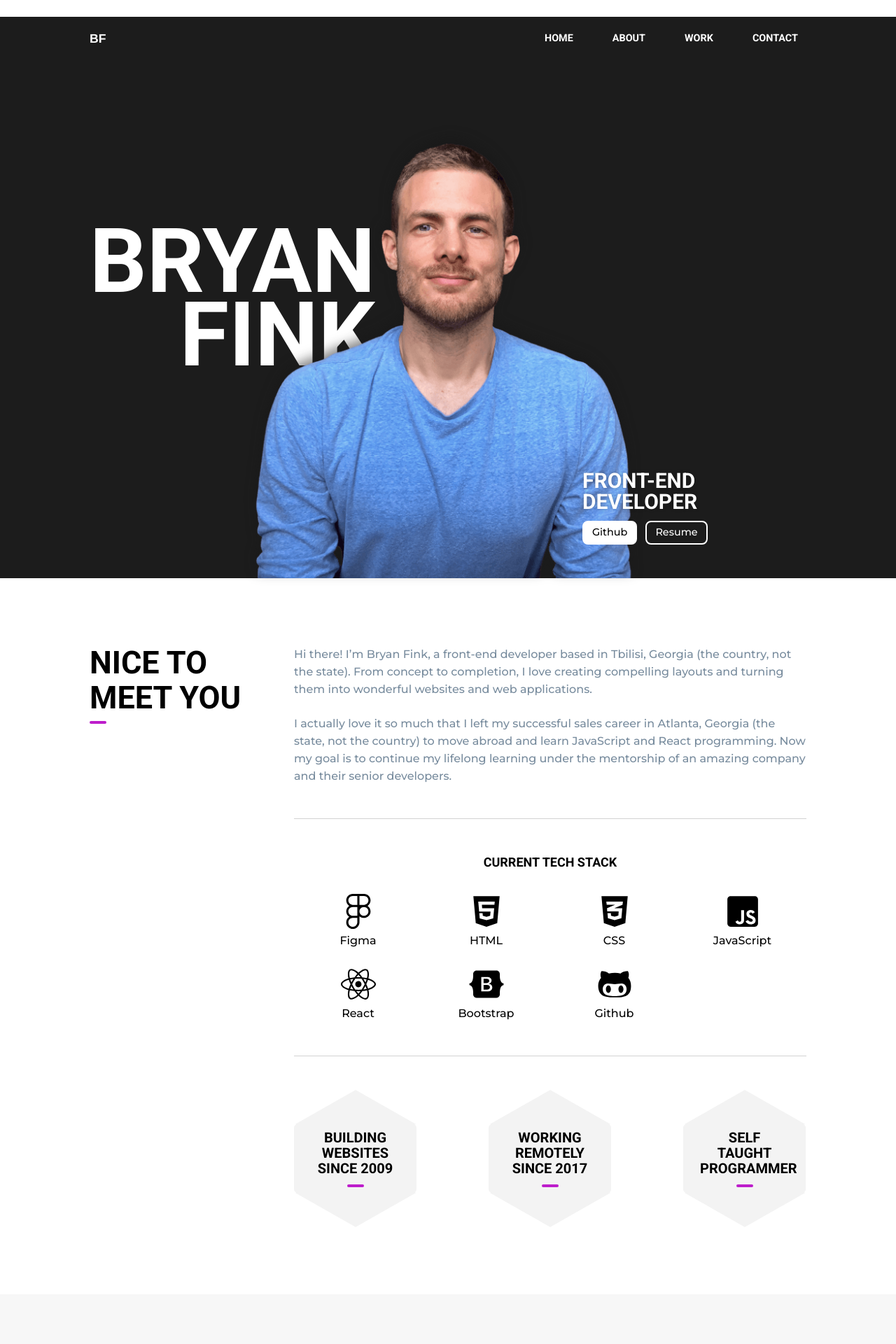
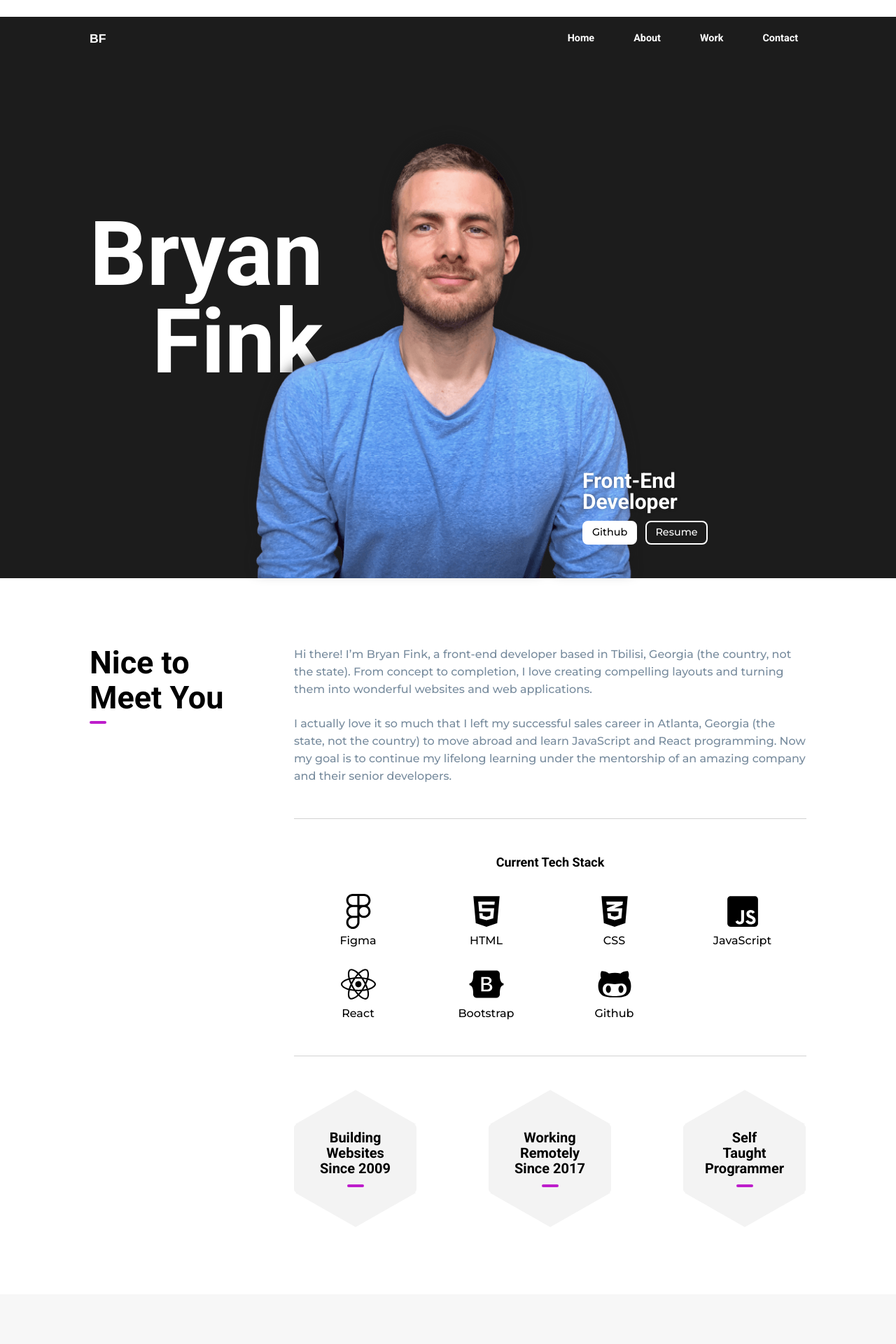
Before and after one commit to BryanMF87/portfolio-2022, a React (Create React App) app: page / in a window 1280 px wide. Shown: the top 1920 px of the page at 70% size. Built offline with nearby package versions, Linux system fonts and the light colour scheme; some icons are missing.

Commit message:
updated resume and pascal cased headers

```diff
--- a/src/App.css
+++ b/src/App.css
@@ -49,27 +49,23 @@ p, h1, h2, h3, h4, h5, h6 {
 h1 {
   font-family: 'Roboto', sans-serif;
   font-size: 128px;
-  line-height: 105px;
-  text-transform: uppercase;
+  line-height: 125px;
 }
 
 h2 {
   font-family: 'Roboto', sans-serif;
   font-size: 45px;
   line-height: 50px;
-  text-transform: uppercase;
 }
 
 h3 {
   font-family: 'Roboto', sans-serif;
   font-size: 30px;
-  text-transform: uppercase;
 }
 
 h4 {
   font-family: 'Roboto', sans-serif;
   font-size: 18px;
-  text-transform: uppercase;
 }
 
 a:link { color: #000 }
--- a/src/components/Navigation/Navigation.css
+++ b/src/components/Navigation/Navigation.css
@@ -57,7 +57,6 @@ nav {
 .nav-links button {
     border: none;
     background: none;
-    text-transform: uppercase;
     font-family: 'Roboto', sans-serif;
     font-weight: 700;
 }
--- a/src/pages/homePage/homePage.css
+++ b/src/pages/homePage/homePage.css
@@ -191,15 +191,15 @@
     }
 
     .contact-methods li a {
-        color: #000 !important;
+        color: #1c1c1c !important;
     }
 
     .contact-methods li a button{
-        color: #000 !important;
+        color: #1c1c1c !important;
     }
 
     .contact-methods li a button p{
-        color: #000 !important;
+        color: #1c1c1c !important;
     }
 
     .contact-icon {
--- a/src/pages/homePage/homePage.js
+++ b/src/pages/homePage/homePage.js
@@ -9,7 +9,7 @@ import { MdAlternateEmail } from 'react-icons/md';
 import { FiDownload } from 'react-icons/fi';
 // import assets
 import me from '../../assets/me.png';
-import resume from '../../assets/resume2022.jpg';
+import resume from '../../assets/resume2023.pdf';
 
 
 const HomePage = ({ isOpen, setIsOpen, setActiveProject}) => {
@@ -17,7 +17,7 @@ const HomePage = ({ isOpen, setIsOpen, setActiveProject}) => {
     return (
         <main>
             <section className="hero" id="home">
-                <h1>BRYAN FINK</h1>
+                <h1>Bryan Fink</h1>
                 <img className="hero-image" src={me} alt="professional selfie"/>
                 <div className="hero-info">
                     <h3>Front-End Developer</h3>
@@ -35,7 +35,7 @@ const HomePage = ({ isOpen, setIsOpen, setActiveProject}) => {
             <section className="about" id="about">
                 <div className="container">
                     <div className="section-header">
-                        <h2>Nice to meet you</h2>
+                        <h2>Nice to Meet You</h2>
                         <div className="purple-bar"></div>
                     </div>
                     <div className="section-content">
@@ -44,7 +44,7 @@ const HomePage = ({ isOpen, setIsOpen, setActiveProject}) => {
                             <p className="light">I actually love it so much that I left my successful sales career in Atlanta, Georgia (the state, not the country) to move abroad and learn JavaScript and React programming. Now my goal is to continue my lifelong learning under the mentorship of an amazing company and their senior developers.</p>
                         </div>
                         <div className="tech-stack">
-                            <h4>Current tech stack</h4>
+                            <h4>Current Tech Stack</h4>
                             <ul className="skills">
                                 <li className="skill-item">
                                     <FaFigma className="icon"/>
@@ -81,9 +81,9 @@ const HomePage = ({ isOpen, setIsOpen, setActiveProject}) => {
                             <div className="award-item">
                                 <div className="award-top"></div>
                                 <div className="award-mid">
-                                        BUILDING<br/>
-                                        WEBSITES<br/>
-                                        SINCE 2009
+                                        Building<br/>
+                                        Websites<br/>
+                                        Since 2009
                                         <div className="purple-bar"></div>
                                 </div>
                                 <div className="award-bottom"></div>
@@ -91,9 +91,9 @@ const HomePage = ({ isOpen, setIsOpen, setActiveProject}) => {
                             <div className="award-item">
                                 <div className="award-top"></div>
                                 <div className="award-mid">
-                                        WORKING<br/>
-                                        REMOTELY<br/>
-                                        SINCE 2017
+                                        Working<br/>
+                                        Remotely<br/>
+                                        Since 2017
                                         <div className="purple-bar"></div>
                                 </div>
                                 <div className="award-bottom"></div>
@@ -101,9 +101,9 @@ const HomePage = ({ isOpen, setIsOpen, setActiveProject}) => {
                             <div className="award-item">
                                 <div className="award-top"></div>
                                 <div className="award-mid">
-                                        SELF<br/>
-                                        TAUGHT<br/>
-                                        PROGRAMMER
+                                        Self<br/>
+                                        Taught<br/>
+                                        Programmer
                                         <div className="purple-bar"></div>
                                 </div>
                                 <div className="award-bottom"></div>
@@ -117,7 +117,7 @@ const HomePage = ({ isOpen, setIsOpen, setActiveProject}) => {
             <section className="work" id="work">
                 <div className="container">
                     <div className="section-header">
-                        <h2>I love to create</h2>
+                        <h2>I Love to Create</h2>
                         <div className="purple-bar"></div>
                     </div>
                     <div className="section-content">
@@ -143,7 +143,7 @@ const HomePage = ({ isOpen, setIsOpen, setActiveProject}) => {
             <section className="contact" id="contact">
                 <div className="container">
                     <div className="section-header">
-                        <h2>Let's connect</h2>
+                        <h2>Let's Connect</h2>
                         <div className="purple-bar"></div>
                     </div>
                     <div className="section-content">
```
Also changed, not shown: src/assets/resume2022.jpg (deleted), 1 other file (tests, documents, lock files or other folders).
